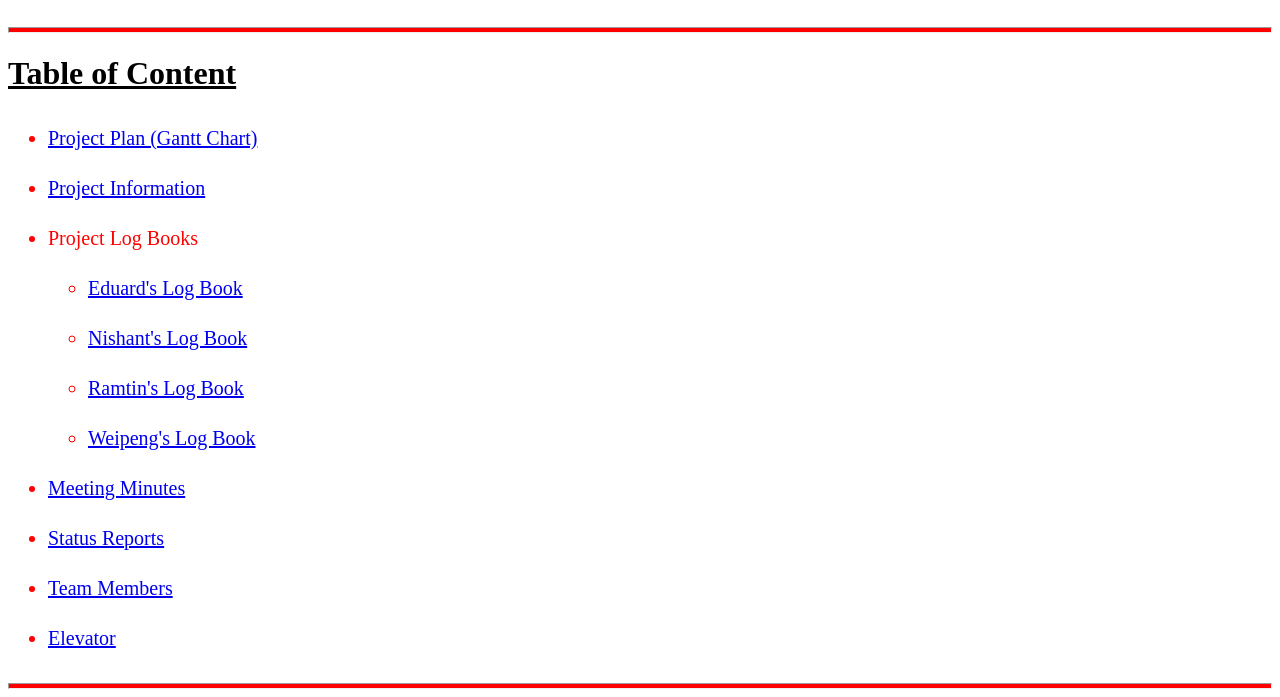
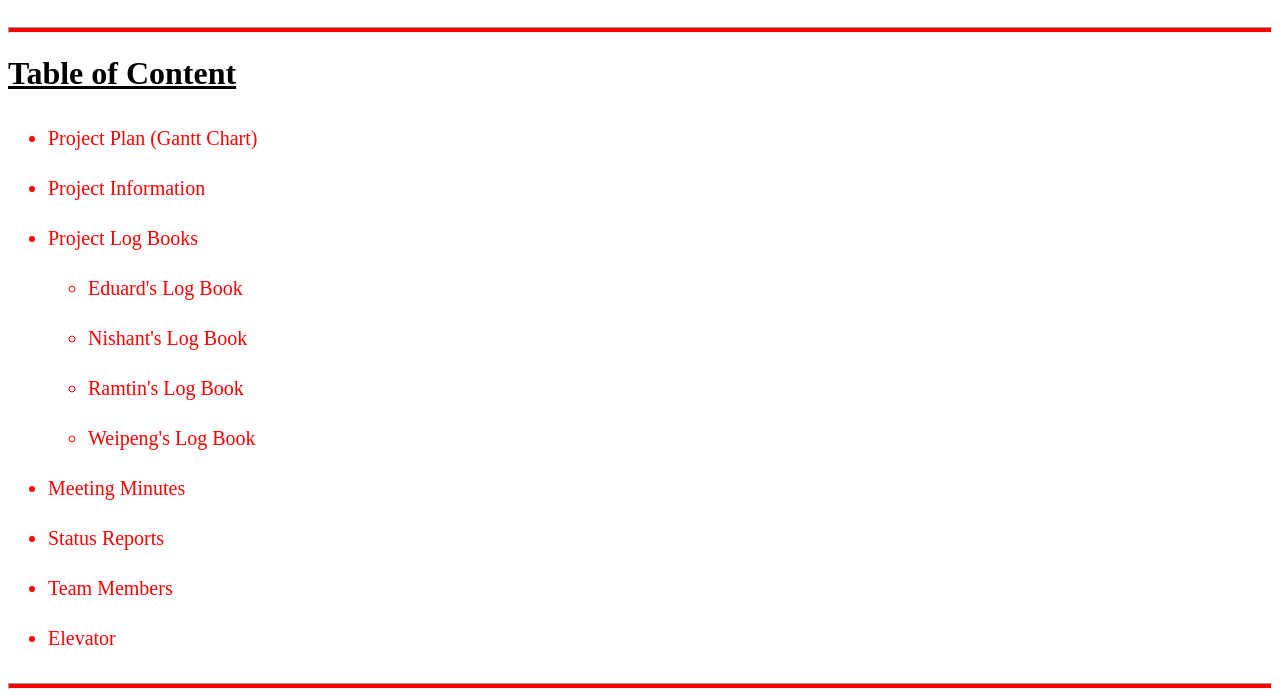
Before and after one commit to phoenixtomcat/Elevator_Project, a PHP site: page / in a window 1280 px wide. Shown: the part 272-969 px from the top of the page. Run offline with PHP 8.4, Linux system fonts and the light colour scheme.

Commit message:
improve index page menu

```diff
--- a/ESE-Project-Team-Nishant/Engineering_Project_VI/HTML/index_page/index.css
+++ b/ESE-Project-Team-Nishant/Engineering_Project_VI/HTML/index_page/index.css
@@ -37,3 +37,20 @@ h1 {
     display: block;
     height: 150px;
 }
+.content_list:link{
+    color: red;
+    text-decoration: none;
+}
+.content_list:visited{
+    color: red;
+    text-decoration: none;
+}
+.content_list:hover{
+    color: blue;
+    text-decoration: none;
+}
+.content_list:active{
+    background-color: black;
+    color:red;
+    text-decoration: none;
+}
--- a/ESE-Project-Team-Nishant/Engineering_Project_VI/HTML/index_page/index.html
+++ b/ESE-Project-Team-Nishant/Engineering_Project_VI/HTML/index_page/index.html
@@ -33,20 +33,20 @@
     <hr style="text-align: left;margin-left: 0;height: 4px;color:black;background-color:red ">
     <h1>Table of Content</h1>
     <ul style="line-height: 50px;font-size: 20px; ">
-        <li><a href=../project_info/project_plan.html>Project Plan (Gantt Chart)</a></li>
-        <li><a href=../project_info/about.html>Project Information</a></li>
+        <li><a class="content_list" href=../project_info/project_plan.html>Project Plan (Gantt Chart)</a></li>
+        <li><a class="content_list" href=../project_info/about.html>Project Information</a></li>
         <li>Project Log Books
             <ul>
-                <li><a href=../log_books/Eduard_log_book.html>Eduard's Log Book</a></li>
-                <li><a href=https://docs.google.com/document/d/1pvT69yBrxHiE4KcT7D9cRQAKpWuq0mQMVHCXHAZnF1M/edit target="_blank ">Nishant's Log Book</a></li>
-                <li><a href=../log_books/Ramtin_log_book.html>Ramtin's Log Book</a></li>
-                <li><a href=../log_books/Weipeng_log_book.html#week2>Weipeng's Log Book</a></li>
+                <li><a class="content_list" href=../log_books/Eduard_log_book.html>Eduard's Log Book</a></li>
+                <li><a class="content_list" href=https://docs.google.com/document/d/1pvT69yBrxHiE4KcT7D9cRQAKpWuq0mQMVHCXHAZnF1M/edit target="_blank ">Nishant's Log Book</a></li>
+                <li><a class="content_list" href=../log_books/Ramtin_log_book.html>Ramtin's Log Book</a></li>
+                <li><a class="content_list" href=../log_books/Weipeng_log_book.html#week2>Weipeng's Log Book</a></li>
             </ul>
         </li>
-        <li><a href="https://stuconestogacon.sharepoint.com/:f:/s/EngineeringProject6/EvQUPpIswstLs5E6GhHk530BeNRB-BgkishTWClxPYCVmw?e=KSvZ37 " target="_blank ">Meeting Minutes</a></li>
-        <li><a href=../project_info/Status_report.html>Status Reports</a></li>
-        <li><a href="../teammate_info/team_members.html">Team Members</a></li>
-        <li><a href="../elevator/elevator.html ">Elevator</a></li>
+        <li><a class="content_list" href="https://stuconestogacon.sharepoint.com/:f:/s/EngineeringProject6/EvQUPpIswstLs5E6GhHk530BeNRB-BgkishTWClxPYCVmw?e=KSvZ37 " target="_blank ">Meeting Minutes</a></li>
+        <li><a class="content_list" href=../project_info/Status_report.html>Status Reports</a></li>
+        <li><a class="content_list" href="../teammate_info/team_members.html">Team Members</a></li>
+        <li><a class="content_list" href="../elevator/elevator.html ">Elevator</a></li>
     </ul>
     <hr style="text-align: left;margin-left: 0;height: 4px;color:black;background-color:red ">
 
```
